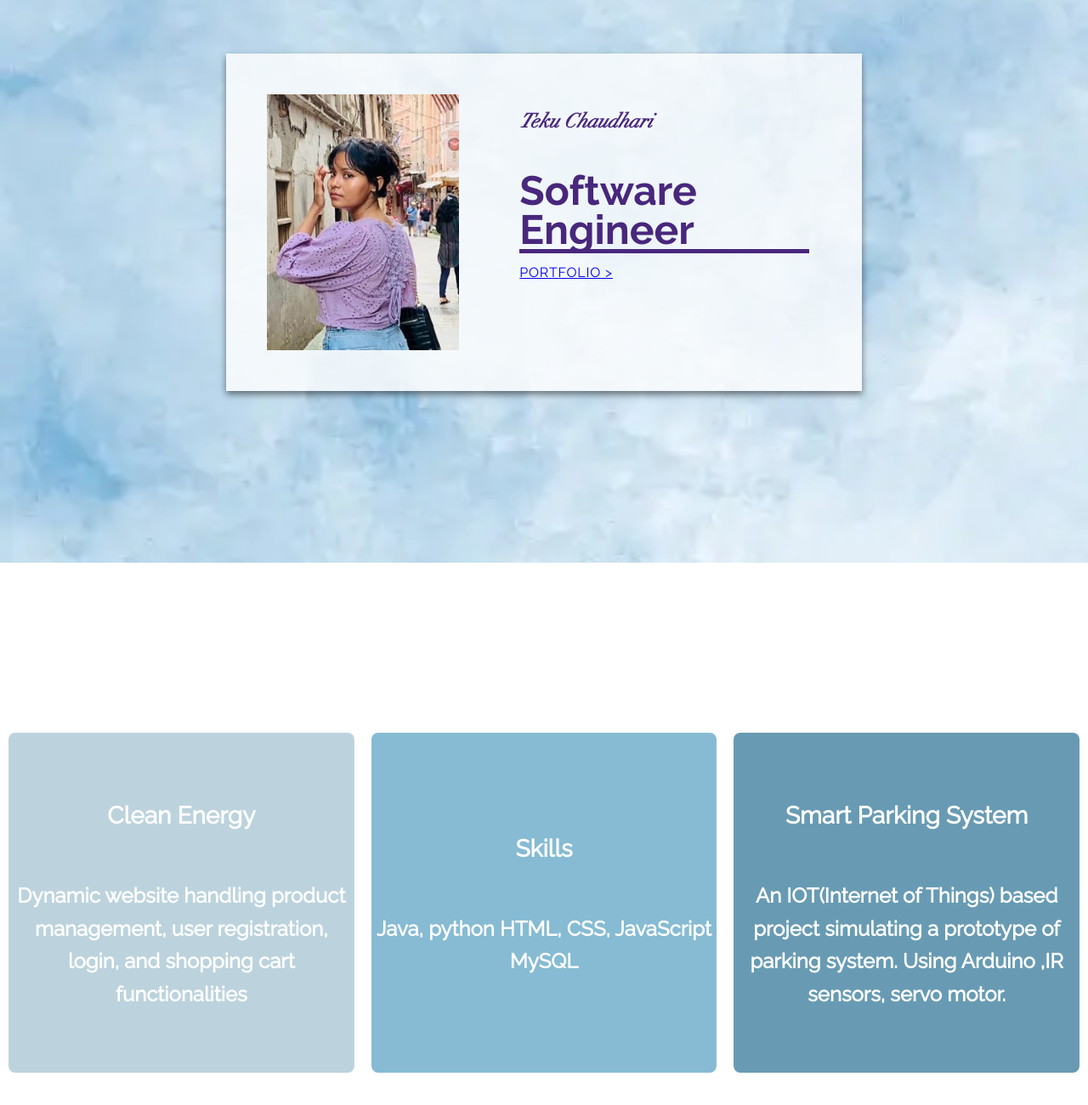
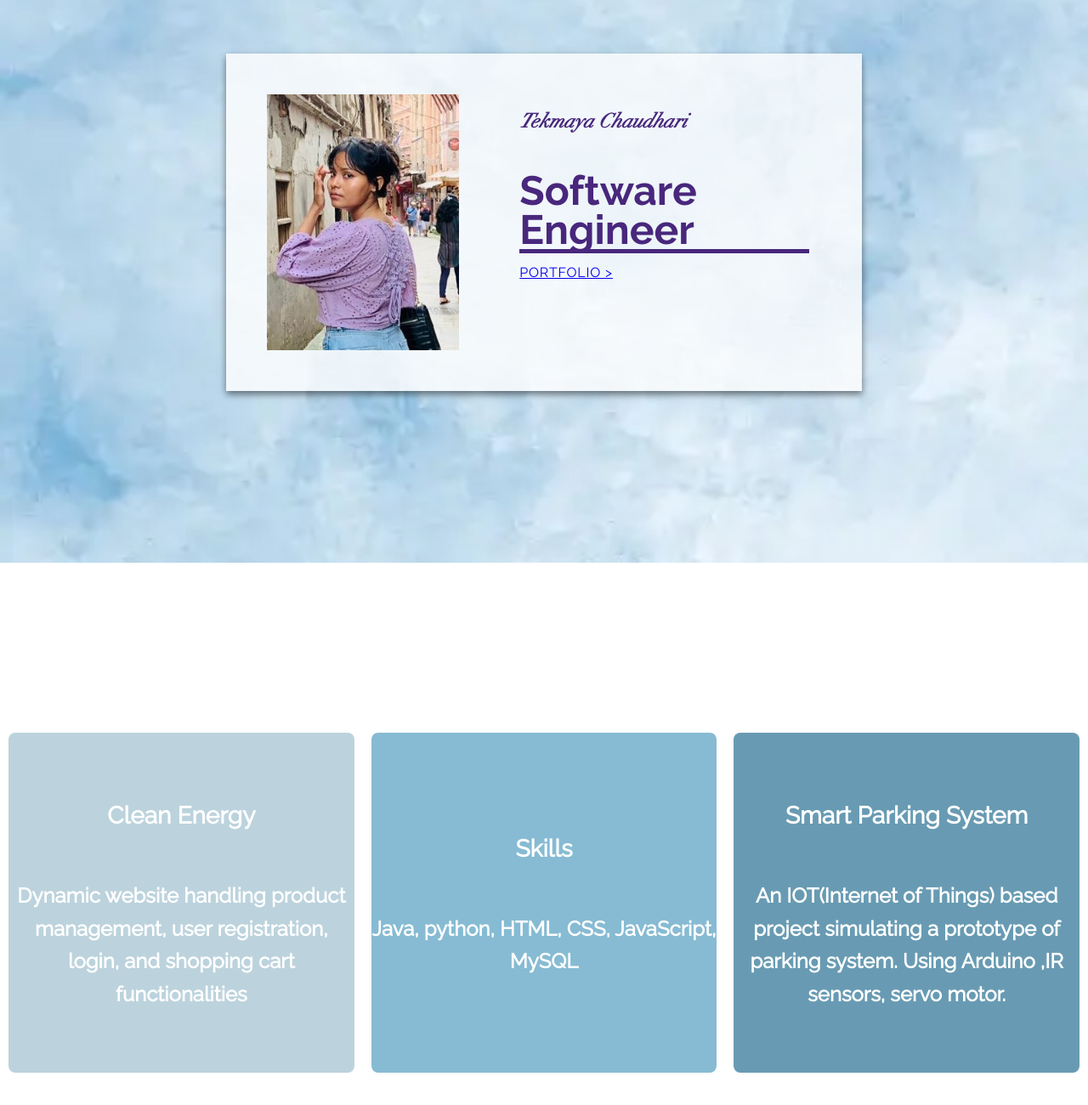
Before and after one commit to teku-11/teku-11.github.io, a plain HTML site: page index.html in a window 1280 px wide. Shown: the part 236-1536 px from the top of the page at 85% size. Drawn offline with Linux system fonts and the light colour scheme.

Commit message:
changes to content-title

```diff
--- a/index.html
+++ b/index.html
@@ -28,7 +28,7 @@
             <div class="right-content">
 
                 <div class="content-title">
-                    <h3 style="font-style: italic;">Teku Chaudhari</h3>
+                    <h3 style="font-style: italic;">Tekmaya Chaudhari</h3>
                     <h1>Software Engineer</h1>
                     <span style="letter-spacing:0.05em;" class="portfolio-link"><a href="#portfolio">PORTFOLIO &gt;</a></span>
                 </div>
@@ -48,16 +48,13 @@
         <div class="portfolio-item editorial">
             <h3>Skills</h3>
             <p class="portfolio-description">
-                Java, python
-HTML, CSS, JavaScript
-MySQL
+                Java, python, HTML, CSS, JavaScript, MySQL
             </p>
         </div>
         <div class="portfolio-item creative">
             <h3>Smart Parking System</h3>
             <p class="portfolio-description">
-                An IOT(Internet of Things) based project simulating a prototype of parking system.
-Using Arduino ,IR sensors, servo motor.
+                An IOT(Internet of Things) based project simulating a prototype of parking system. Using Arduino ,IR sensors, servo motor.
             </p>
         </div>
     </section>
```
